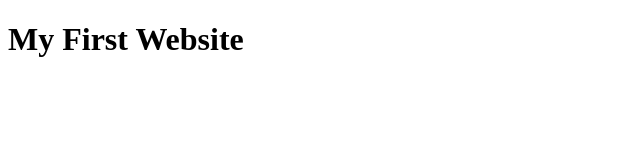
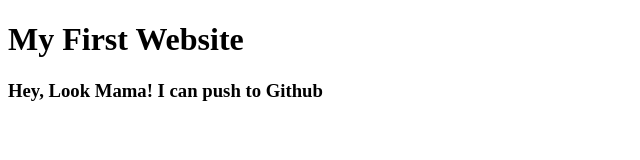
Before and after one commit to ahmedreyad43/My-first-website-01, a plain HTML site: page my first website 01/index.html in a window 1280 px wide. Shown: the whole page, without its empty margins (0-640 px from the left). Drawn offline with Linux system fonts and the light colour scheme.

Commit message:
learned github

```diff
--- a/my first website 01/index.html
+++ b/my first website 01/index.html
@@ -7,5 +7,7 @@
 </head>
 <body>
   <h1>My First Website</h1>
+  <h3>Hey, Look Mama! I can push to Github
+  </h3>
 </body>
 </html>
```
